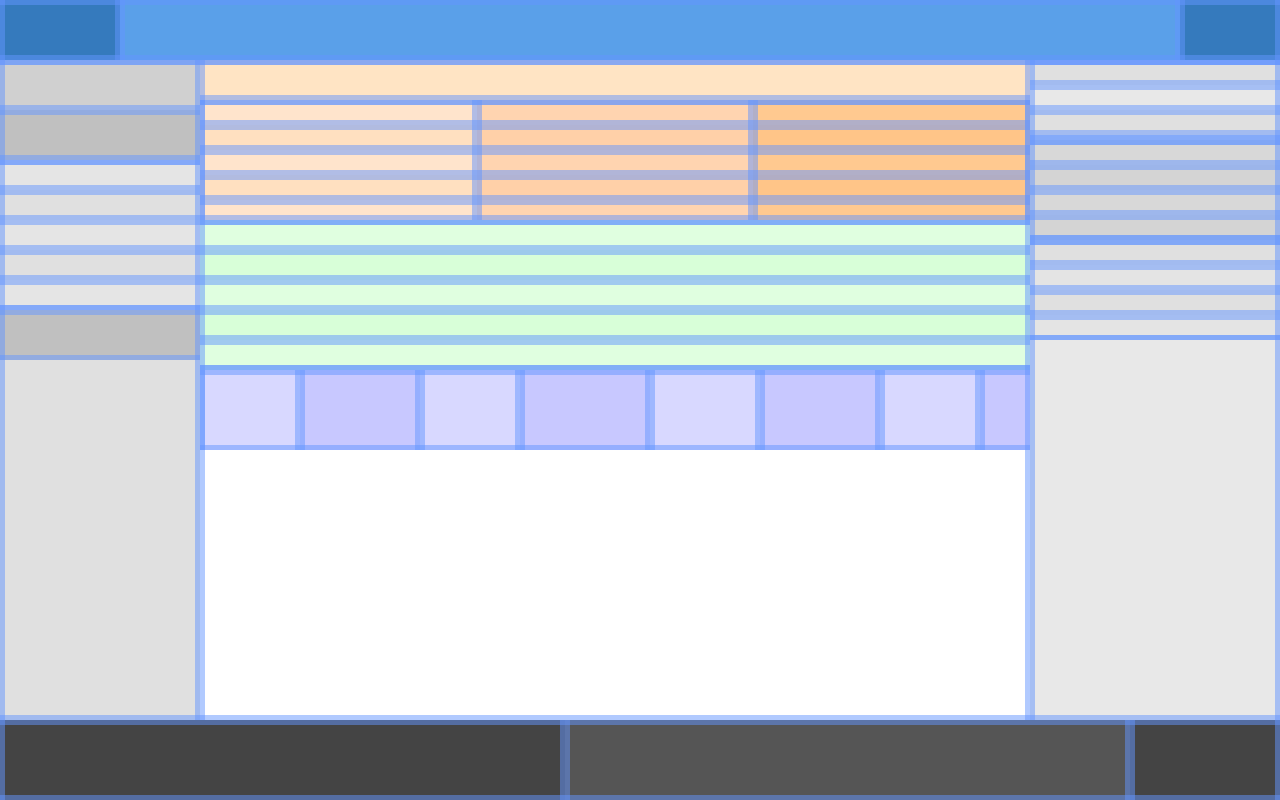
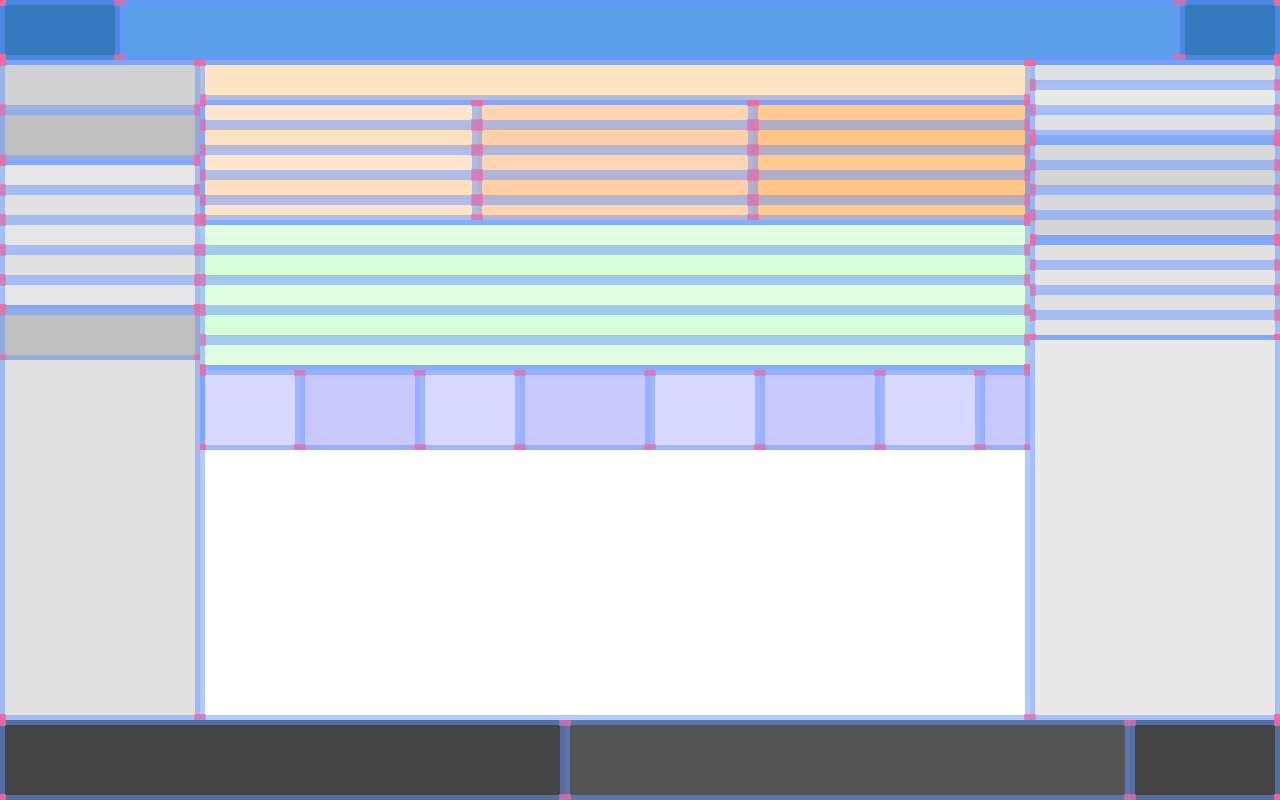
Before and after one commit to HoundTek/hound-react-ui-kit, a React (Vite) app: page / in a window 1280 px wide. Built offline with nearby package versions, Linux system fonts and the light colour scheme.

Commit message:
style(refactor): 优化拖拽手柄样式与交互区域
1.  调整拖拽边缘手柄尺寸与点击区域
2.  为拖拽手柄添加角部拖拽节点，支持四角拖拽调整尺寸
3.  优化交叉方向手柄的背景色与层级
4.  统一添加pointer-events确保拖拽交互正常工作

```diff
--- a/src/core/box.jsx
+++ b/src/core/box.jsx
@@ -4,6 +4,7 @@ const styleSheet = `
   .drag-handle {
     z-index: 100;
     background: rgba(100, 150, 255, 0.5);
+    pointer-events: auto;
   }
   .drag-handle-horizontal {
     cursor: e-resize;
@@ -13,6 +14,8 @@ const styleSheet = `
   }
   .drag-handle-horizontal.drag-handle-vertical {
     cursor: move;
+    background: rgba(255, 100, 150, 0.6);
+    z-index: 200;
   }
 `;
 
@@ -251,13 +254,14 @@ const BoxComponent = ({ builder }) => {
       const crossPos = isHorizontal ? 'top' : 'left';
       const directionClass = isHorizontal ? 'drag-handle-horizontal' : 'drag-handle-vertical';
 
-      const edgeSize = 5;
+      const edgeSize = 10;
 
       const style = {
         position: 'absolute',
         [crossPos]: 0,
-        [size]: edgeSize,
+        [size]: edgeSize / 2,
         [crossSize]: '100%',
+        pointerEvents: 'auto',
       };
 
       if (isHorizontal) {
@@ -266,12 +270,78 @@ const BoxComponent = ({ builder }) => {
         style[isStart ? 'top' : 'bottom'] = 0;
       }
 
-      return (
+      const cornerSize = 12;
+      const children = [];
+
+      children.push(
         <div
+          key="edge"
           className={`drag-handle ${directionClass}`}
           style={style}
         />
       );
+
+      if (isHorizontal) {
+        children.push(
+          <div
+            key="corner-top"
+            className={`drag-handle drag-handle-horizontal drag-handle-vertical`}
+            style={{
+              position: 'absolute',
+              [isStart ? 'left' : 'right']: 0,
+              top: 0,
+              width: cornerSize / 2,
+              height: cornerSize / 2,
+              pointerEvents: 'auto',
+            }}
+          />
+        );
+        children.push(
+          <div
+            key="corner-bottom"
+            className={`drag-handle drag-handle-horizontal drag-handle-vertical`}
+            style={{
+              position: 'absolute',
+              [isStart ? 'left' : 'right']: 0,
+              bottom: 0,
+              width: cornerSize / 2,
+              height: cornerSize / 2,
+              pointerEvents: 'auto',
+            }}
+          />
+        );
+      } else {
+        children.push(
+          <div
+            key="corner-left"
+            className={`drag-handle drag-handle-horizontal drag-handle-vertical`}
+            style={{
+              position: 'absolute',
+              [isStart ? 'top' : 'bottom']: 0,
+              left: 0,
+              width: cornerSize / 2,
+              height: cornerSize / 2,
+              pointerEvents: 'auto',
+            }}
+          />
+        );
+        children.push(
+          <div
+            key="corner-right"
+            className={`drag-handle drag-handle-horizontal drag-handle-vertical`}
+            style={{
+              position: 'absolute',
+              [isStart ? 'top' : 'bottom']: 0,
+              right: 0,
+              width: cornerSize / 2,
+              height: cornerSize / 2,
+              pointerEvents: 'auto',
+            }}
+          />
+        );
+      }
+
+      return <>{children}</>;
     };
 
     content = builder._children.map((child, index) => {
@@ -661,9 +731,13 @@ class BoxBuilder {
 
       const handleSize = 10;
       const handlePos = -handleSize / 2;
+      const cornerSize = 12;
 
-      return (
+      const children = [];
+
+      children.push(
         <div
+          key="edge"
           className={`drag-handle ${directionClass}`}
           style={{
             position: 'absolute',
@@ -671,11 +745,39 @@ class BoxBuilder {
             [crossPos]: 0,
             [size]: handleSize,
             [crossSize]: '100%',
-            // animation: width height 0.3s ease-in-out
-            // transition: 'width 0.3s ease-in-out, height 1s ease-in-out',
           }}
         />
       );
+
+      children.push(
+        <div
+          key="corner-start"
+          className={`drag-handle drag-handle-horizontal drag-handle-vertical`}
+          style={{
+            position: 'absolute',
+            [pos]: -cornerSize / 2,
+            [crossPos]: 0,
+            width: isHorizontal ? cornerSize : cornerSize / 2,
+            height: isHorizontal ? cornerSize / 2 : cornerSize,
+          }}
+        />
+      );
+
+      children.push(
+        <div
+          key="corner-end"
+          className={`drag-handle drag-handle-horizontal drag-handle-vertical`}
+          style={{
+            position: 'absolute',
+            [pos]: -cornerSize / 2,
+            [isHorizontal ? 'bottom' : 'right']: 0,
+            width: isHorizontal ? cornerSize : cornerSize / 2,
+            height: isHorizontal ? cornerSize / 2 : cornerSize,
+          }}
+        />
+      );
+
+      return <>{children}</>;
     }
     return null;
   }
```
